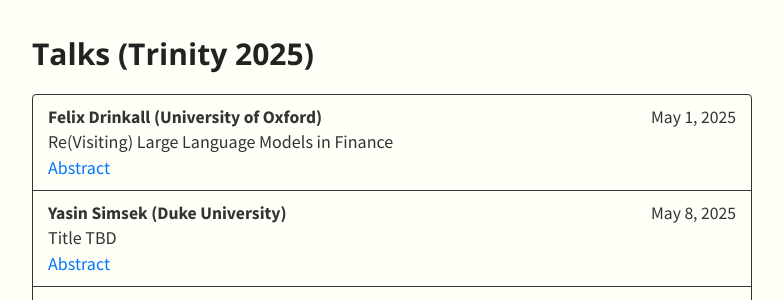
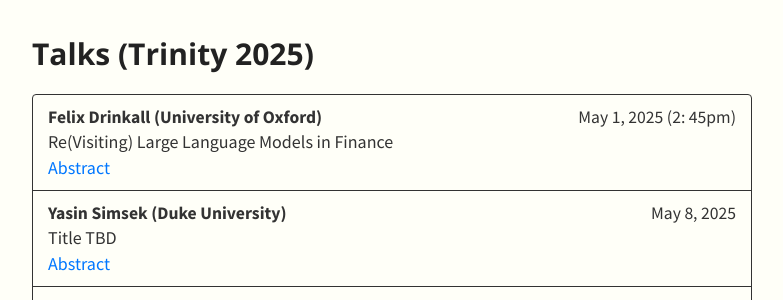
Before and after one commit to SML-Fin/SML-Fin.github.io, a Jekyll site: the page built from index.md, in a window 1280 px wide and 900 px high, scrolled down 327 px. Shown: the part 154-454 px from the top of the window, without its empty margins (248-1031 px from the left). Built offline with Jekyll 4.4.1, drawn with Linux system fonts in a browser that asks for light colours; nearby versions of some CDN libraries; our own code applies the rules of GitHub Pages for plain Markdown files.

Commit message:
Update talks.yml

```diff
--- a/_data/talks.yml
+++ b/_data/talks.yml
@@ -1,7 +1,7 @@
 - type: Talks (Trinity 2025)
   members:
     - speaker: Felix Drinkall (University of Oxford)
-      date: May 1, 2025
+      date: May 1, 2025 (2&#58; 45pm)
       title: Re(Visiting) Large Language Models in Finance
       abstract: This study evaluates the effectiveness of specialised large language models (LLMs) developed for accounting and finance. Empirical analysis demonstrates that these domain-specific models, despite being nearly 50 times smaller, consistently outperform state-of-the-art general-purpose LLMs in return prediction. By pre-training the models on year-specific financial datasets from 2007 to 2023, the study also mitigates look-ahead bias, a common limitation of general-purpose LLMs. The findings highlight the critical importance of addressing look-ahead bias to ensure reliable results. Extensive robustness checks further validate the superior performance of these models.
     - speaker: Yasin Simsek (Duke University)
```
